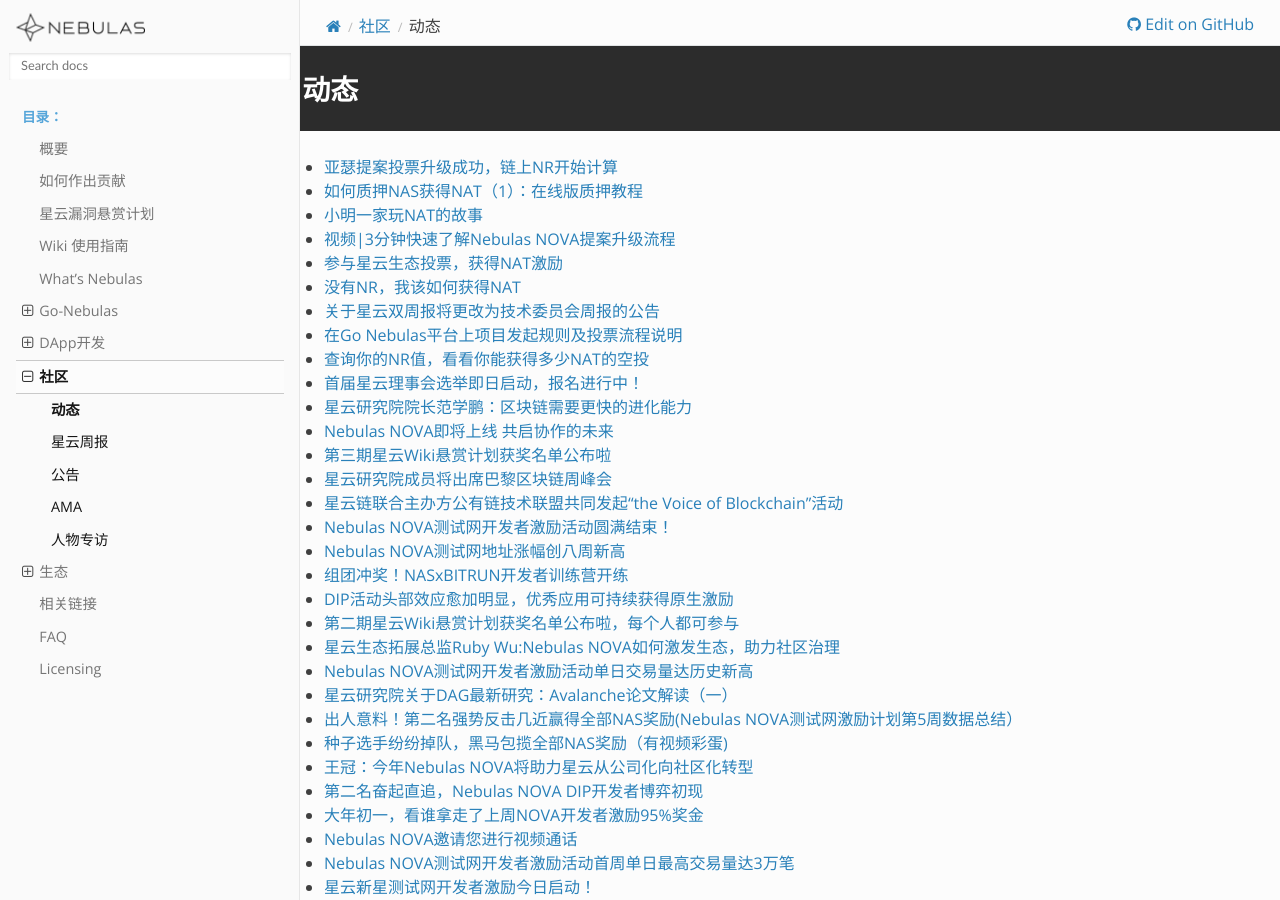
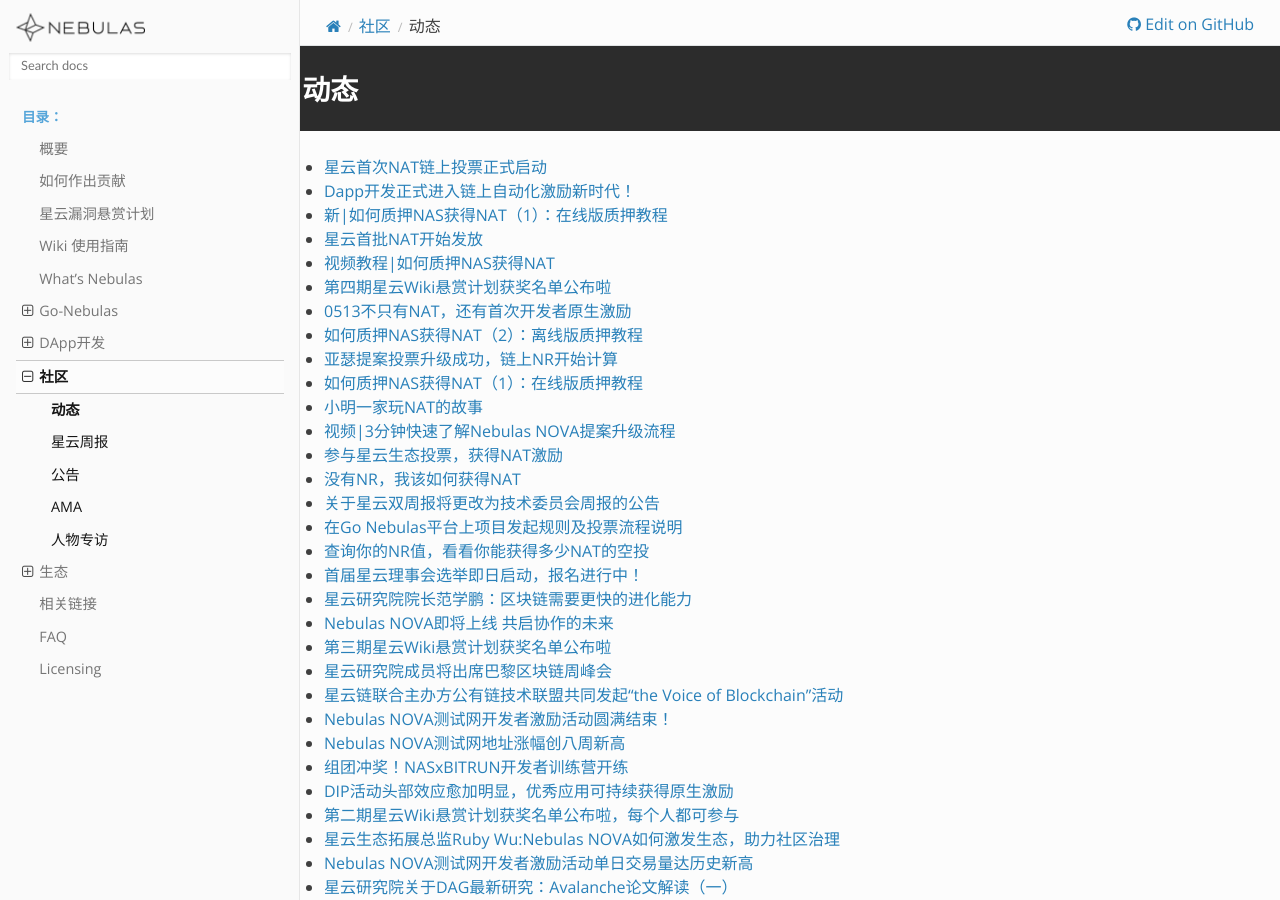
Before and after one commit to nebulasio/nebdocs, a Sphinx documentation site: the page built from docs/community/events.md, in a window 1280 px wide and 900 px high. Built offline with Sphinx 7.4.7 and the Read the Docs theme 2.0.0, drawn with Linux system fonts in a browser that asks for light colours; pages that are not in the unit, such as notebooks, are missing from menus.

Commit message:
Update events.md

```diff
--- a/docs/community/events.md
+++ b/docs/community/events.md
@@ -1,4 +1,12 @@
 # 动态
+- [星云首次NAT链上投票正式启动](https://blog.nebulas.io/2019/05/19/nat-on-chain-voting-starts/)
+- [Dapp开发正式进入链上自动化激励新时代！](https://blog.nebulas.io/2019/05/14/dapp-development-officially-enters-the-new-era-of-on-chain-automation-incentives/)
+- [新|如何质押NAS获得NAT（1）：在线版质押教程](https://blog.nebulas.io/2019/05/14/%ef%bc%88new%ef%bc%89how-to-obtain-nat-part-1-how-to-pledge-your-nas/)
+- [星云首批NAT开始发放](https://blog.nebulas.io/2019/05/13/the-first-batch-of-nat-began-to-distribute/)
+- [视频教程|如何质押NAS获得NAT](https://blog.nebulas.io/2019/05/12/how-to-pledge-your-nas-to-get-nat/)
+- [第四期星云Wiki悬赏计划获奖名单公布啦](https://blog.nebulas.io/2019/05/09/the-fourth-winners-of-nebulas-wiki-bounty-program/)
+- [0513不只有NAT，还有首次开发者原生激励](https://blog.nebulas.io/2019/05/08/not-only-nat-on-may-13-but-also-the-developers-incentives/)
+- [如何质押NAS获得NAT（2）：离线版质押教程](https://blog.nebulas.io/2019/05/07/how-to-obtain-nat%e2%80%8a-%e2%80%8apart-2-how-to-pledge-your-nas-via-offline-mode/)
 - [亚瑟提案投票升级成功，链上NR开始计算](https://blog.nebulas.io/2019/05/06/the-arthur-proposal-upgraded-successfully-and-the-nr-began-to-calculate/)
 - [如何质押NAS获得NAT（1）：在线版质押教程](https://blog.nebulas.io/2019/05/05/how-to-obtain-nat%e2%80%8a-%e2%80%8apart-1-how-to-pledge-your-nas/)
 - [小明一家玩NAT的故事](https://blog.nebulas.io/2019/04/29/xiao-mings-story-of-getting-nat/)
```
